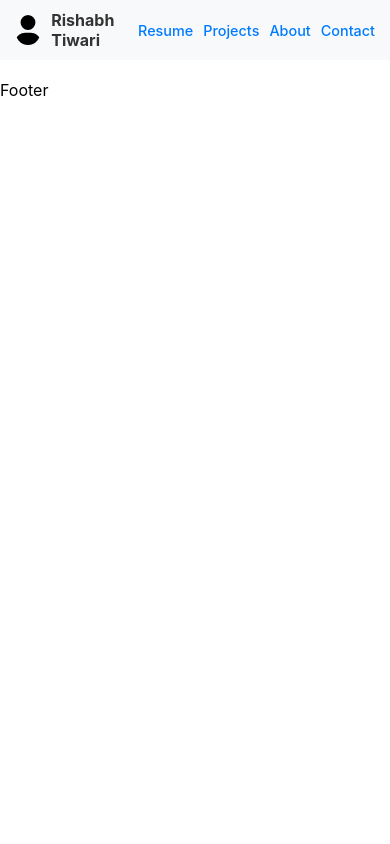
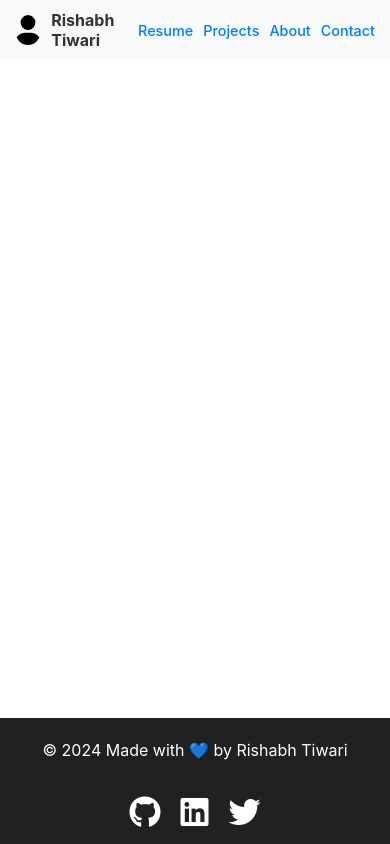
Before and after one commit to rishabh-147/project-portfolio2.0, a React (Create React App) app: page /portfolio/contact in a window 390 px wide. Built offline with nearby package versions, Linux system fonts and the light colour scheme; the HTML template or start-up script is replaced by a standard one.

Commit message:
Footer component

```diff
--- a/package.json
+++ b/package.json
@@ -3,6 +3,7 @@
   "version": "0.1.0",
   "private": true,
   "dependencies": {
+    "@fortawesome/fontawesome-free": "^6.7.2",
     "cra-template": "1.2.0",
     "react": "^18.0.0",
     "react-dom": "^18.0.0",
--- a/public/index.html
+++ b/public/index.html
@@ -9,8 +9,19 @@
       name="description"
       content="Web site created using create-react-app"
     />
-    <script src="https://cdnjs.cloudflare.com/ajax/libs/mui/3.7.1/js/mui.min.js" integrity="sha512-5LSZkoyayM01bXhnlp2T6+RLFc+dE4SIZofQMxy/ydOs3D35mgQYf6THIQrwIMmgoyjI+bqjuuj4fQcGLyJFYg==" crossorigin="anonymous" referrerpolicy="no-referrer"></script>
+    <script
+      src="https://cdnjs.cloudflare.com/ajax/libs/mui/3.7.1/js/mui.min.js"
+      integrity="sha512-5LSZkoyayM01bXhnlp2T6+RLFc+dE4SIZofQMxy/ydOs3D35mgQYf6THIQrwIMmgoyjI+bqjuuj4fQcGLyJFYg=="
+      crossorigin="anonymous"
+      referrerpolicy="no-referrer"
+    ></script>
     <link rel="pple-touch-icon" href="%PUBLIC_URL%/logo192.png" />
+    <!-- In the <head> tag of your public/index.html -->
+    <link
+      rel="stylesheet"
+      href="https://cdnjs.cloudflare.com/ajax/libs/font-awesome/6.0.0-beta3/css/all.min.css"
+    />
+
     <!--
       manifest.json provides metadata used when your web app is installed on a
       user's mobile device or desktop. See https://developers.google.com/web/fundamentals/web-app-manifest/
@@ -30,6 +41,5 @@
   <body>
     <noscript>You need to enable JavaScript to run this app.</noscript>
     <div id="root"></div>
-
   </body>
 </html>
--- a/src/App.js
+++ b/src/App.js
@@ -7,15 +7,22 @@ import Home from "./Components/Home";
 import Resume from "./Components/Resume";
 import Header from "./Components/Header";
 import Footer from "./Components/Footer";
+import "@fortawesome/fontawesome-free/css/all.min.css";
+
 <link
   href="https://cdn.jsdelivr.net/npm/bootstrap@5.3.3/dist/css/bootstrap.min.css"
   rel="stylesheet"
   integrity="sha384-QWTKZyjpPEjISv5WaRU9OFeRpok6YctnYmDr5pNlyT2bRjXh0JMhjY6hW+ALEwIH"
   crossorigin="anonymous"
 ></link>;
+<link
+  rel="stylesheet"
+  href="https://cdnjs.cloudflare.com/ajax/libs/font-awesome/6.0.0-beta3/css/all.min.css"
+/>;
+
 function App() {
   return (
-    <BrowserRouter >
+    <BrowserRouter>
       <div className="main-container">
         {/* Header is global and visible on all routes */}
         <Header />
--- /dev/null
+++ b/src/Components/Footer.css
@@ -0,0 +1,78 @@
+/* Footer - Position at the bottom of the page */
+.footer {
+    position: fixed;
+    bottom: 0;
+    left: 0;
+    width: 100%;
+    background-color: #212121;  /* Dark background */
+    color: white;
+    padding: 1.5%; /* Padding around the footer content */
+    display: flex;
+    justify-content: space-between;
+    align-items: center;
+    z-index: 100;  /* Ensure the footer stays on top of other content */
+    box-sizing: border-box; /* Ensures padding doesn't cause overflow */
+  }
+
+  /* Container for footer content */
+  .footer-content {
+    display: flex;
+    justify-content: space-between;
+    align-items: center;
+    width: 100%; /* Ensure full-width container */
+  }
+
+  /* Left section: Copyright */
+  .footer-left {
+    text-align: left;
+  }
+
+  /* Right section: Social Media Icons */
+  .footer-right {
+    text-align: right;
+    white-space: nowrap; /* Prevents icons from wrapping to new lines */
+  }
+
+  .footer a {
+    color: white;
+    text-decoration: none;
+    margin: 0 15px; /* Add spacing between icons */
+    transition: transform 0.3s ease, color 0.3s ease; /* Smooth transitions */
+  }
+
+  .footer a:hover {
+    color: #007bff; /* Change color on hover */
+    transform: scale(1.2); /* Slightly enlarge the icons on hover */
+  }
+
+  footer .fa {
+    transition: color 0.3s ease, transform 0.3s ease;
+  }
+
+  footer .fa:hover {
+    color: #007bff;  /* Change the icon color on hover */
+    transform: scale(1.2);  /* Make icons grow slightly */
+  }
+
+  /* Responsive layout for smaller screens */
+  @media (max-width: 768px) {
+    .footer-content {
+      flex-direction: column;
+      align-items: center;
+      justify-content: center; /* Ensure proper centering on small screens */
+    }
+
+    .footer-left,
+    .footer-right {
+      text-align: center;
+      margin-bottom: 10px;
+    }
+
+    .footer-right {
+      margin-top: 10px;
+    }
+
+    .footer-right a {
+      margin: 0 10px; /* Add a bit of space between icons on mobile */
+    }
+  }
--- a/src/Components/Footer.js
+++ b/src/Components/Footer.js
@@ -1,9 +1,49 @@
-import React from 'react'
+import React from "react";
+import "./Footer.css"; // Import the custom CSS for the footer
 
 function Footer() {
   return (
-    <div>Footer</div>
-  )
+    <footer className="footer">
+      <div className="footer-content">
+        {/* Copyright */}
+        <div className="footer-left">
+          <p>
+            &copy; {new Date().getFullYear()} Made with &#128153; by Rishabh
+            Tiwari
+          </p>
+        </div>
+
+        {/* Social Media Icons */}
+        <div className="footer-right">
+          <a
+            href="https://github.com/rishabh-147"
+            target="_blank"
+            rel="noopener noreferrer"
+            className="text-white mx-2"
+          >
+            <i className="fab fa-github fa-2x"></i>
+          </a>
+          <a
+            href="https://www.linkedin.com/in/tiwarirt147"
+            target="_blank"
+            rel="noopener noreferrer"
+            className="text-white mx-2"
+          >
+            <i className="fab fa-linkedin fa-2x"></i>
+          </a>
+          <a
+            href="#"
+            target="_blank"
+            rel="noopener noreferrer"
+            className="text-white mx-2"
+          >
+            <i className="fab fa-twitter fa-2x"></i>
+          </a>
+          {/* Add more social links as needed */}
+        </div>
+      </div>
+    </footer>
+  );
 }
 
-export default Footer
+export default Footer;
```
Also changed, not shown: 1 other file (tests, documents, lock files or other folders).
